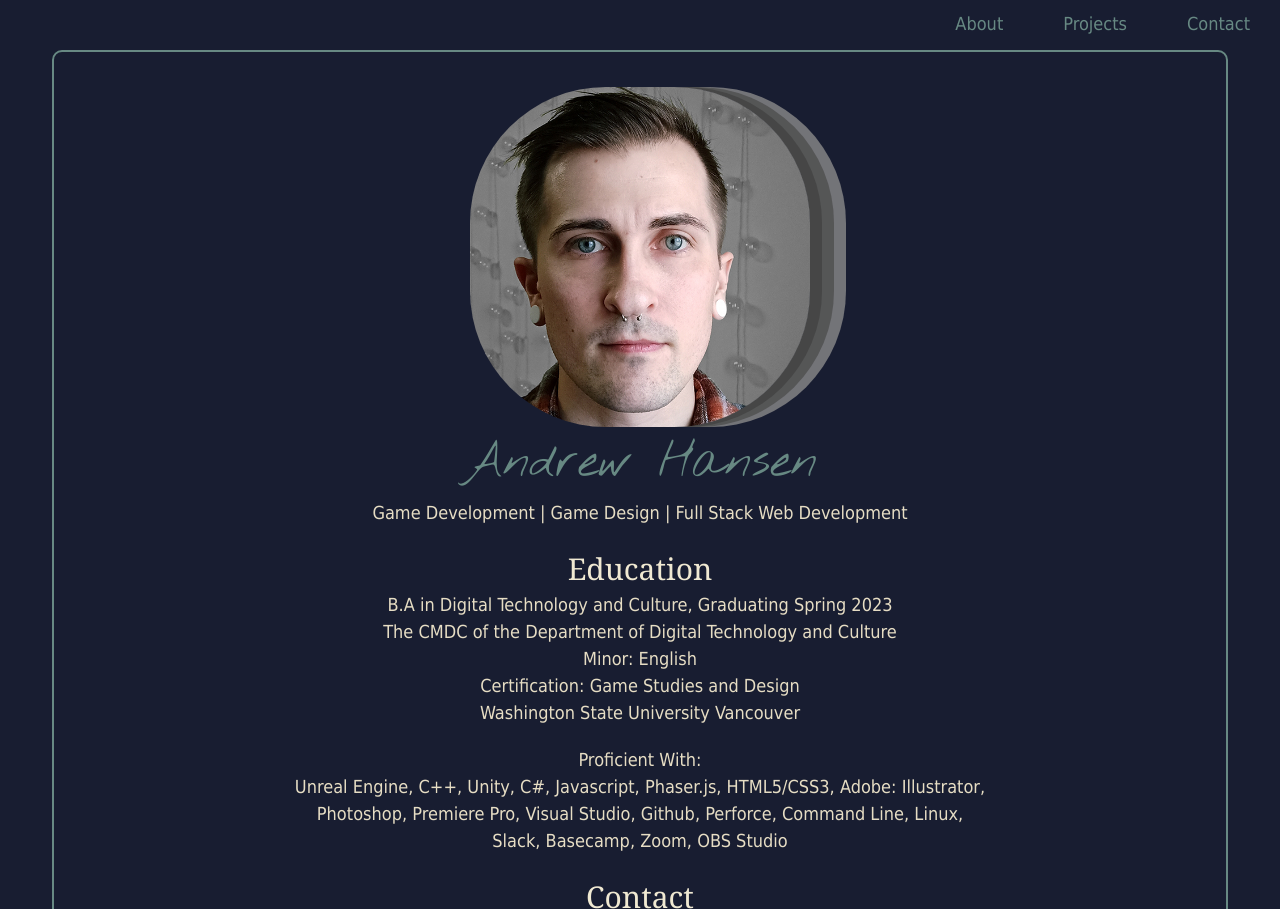
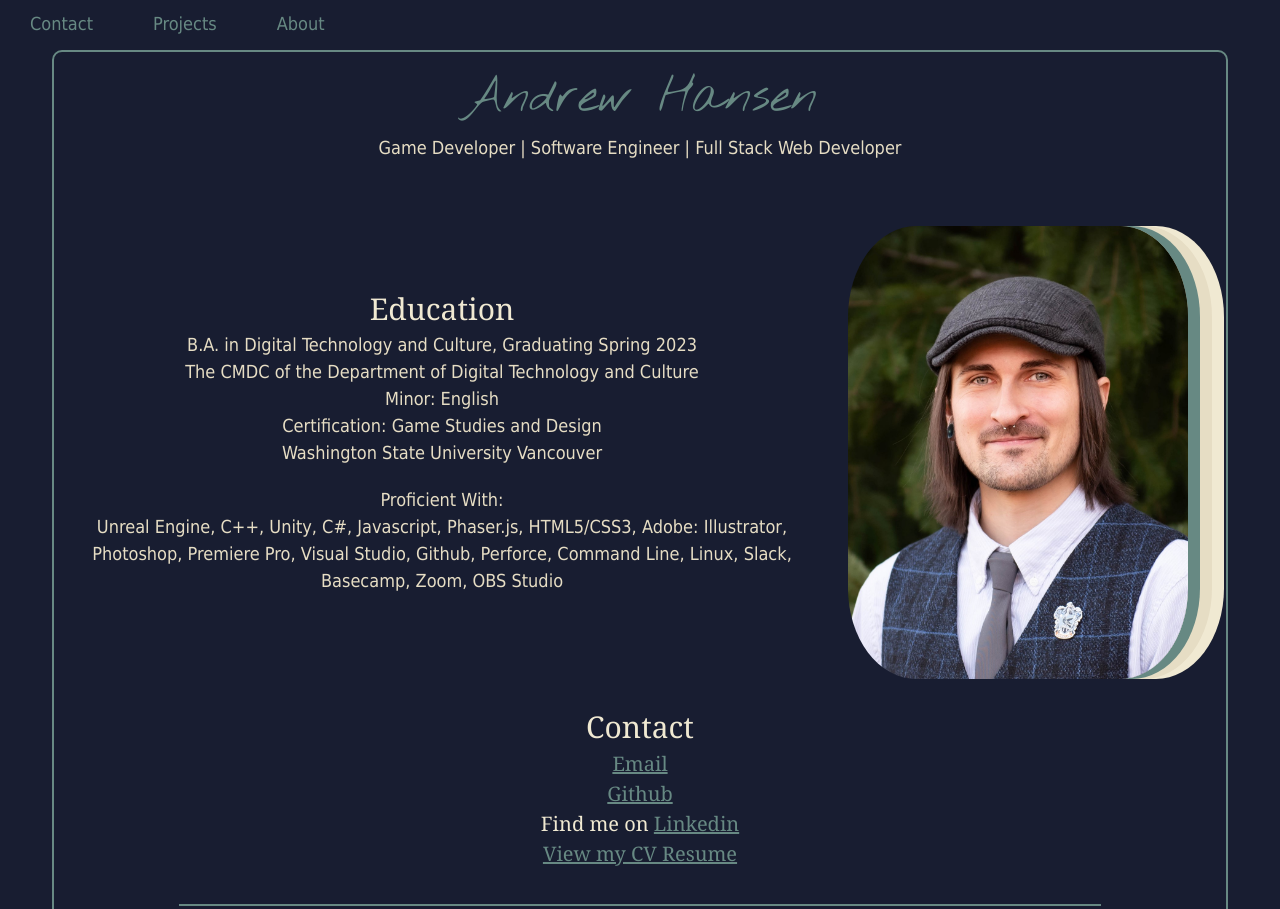
Before and after one commit to axolotliterature/portfolio, a plain HTML site: page index.html in a window 1280 px wide. Shown: the top 909 px of the page. Drawn offline with Linux system fonts and the light colour scheme.

Commit message:
replaced portrait, modified aboutMe grid, adjusted styling to fit

```diff
--- a/index.html
+++ b/index.html
@@ -9,7 +9,6 @@
     <link rel="icon" href="img/gbp_y.gif">
     <link rel="preconnect" href="https://fonts.gstatic.com">
 <link href="https://fonts.googleapis.com/css2?family=Nothing+You+Could+Do&display=swap" rel="stylesheet">
-<!-- <link href="https://cdn.jsdelivr.net/npm/bootstrap@5.0.1/dist/css/bootstrap.min.css" rel="stylesheet" integrity="sha384-+0n0xVW2eSR5OomGNYDnhzAbDsOXxcvSN1TPprVMTNDbiYZCxYbOOl7+AMvyTG2x" crossorigin="anonymous"> -->
 
 </head>
 
@@ -28,48 +27,46 @@
 
     <!-- page navigation anchor -->
     <a class="anchor" id="top"></a>
+    <div class="wrapper">
 
-    <div class="wrapper scroll-type-y-mandatory">
+        <div id="aboutMe-container">
 
-        <div class="container">
-
-            <div id="aboutTop" class="scroll child">
-                <img id="portrait" src="img/portrait.jpg" alt="Portrait of myself">
+            <div id="aboutTop">
                 <h1 class="name-title">Andrew Hansen</h1>
+                <p class="pad-bottom">Game Developer | Software Engineer | Full Stack Web Developer</p>
             </div>
 
-            <div id="aboutLeft" class="child">
-                <!-- <h1 class="page-title pad-bottom">About Me:</h1>  -->
-
-                <p class="pad-bottom">Game Development | Game Design | Full Stack Web Development</p>
-
+            <div id="aboutLeft">
                 <h2>Education</h2>
-                <p>B.A in Digital Technology and Culture, Graduating Spring 2023</p>
+                <p>B.A. in Digital Technology and Culture, Graduating Spring 2023</p>
                 <p>The CMDC of the Department of Digital Technology and Culture</p>
                 <p>Minor: English</p>
                 <p>Certification: Game Studies and Design</p>
                 <p class="pad-bottom">Washington State University Vancouver</p>
 
                 <p>Proficient With:</p>
-                <p class="pad-bottom">Unreal Engine, C++, Unity, C#, Javascript, Phaser.js, HTML5/CSS3, Adobe: Illustrator, Photoshop, Premiere Pro, Visual Studio, Github, Perforce, Command Line, Linux, Slack, Basecamp, Zoom, OBS Studio</p>
+                <p>Unreal Engine, C++, Unity, C#, Javascript, Phaser.js, HTML5/CSS3, Adobe: Illustrator, Photoshop, Premiere Pro, Visual Studio, Github, Perforce, Command Line, Linux, Slack, Basecamp, Zoom, OBS Studio</p>
             </div>
 
-            <div id="aboutRight" class="child">
+            <div id="aboutRight">
+                <img id="portrait" src="img/hansen-1-4x3.jpg" alt="Portrait of myself">
+            </div>
+
+            <div id="aboutBottom">
                 <h2>Contact</h2>
                 <h3><a href="mailto:andrewhansen.dev@gmail.com">Email</a></h3>
                 <h3><a href="https://github.com/axolotliterature" target="_blank">Github</a></h3>
                 <h3>Find me on <a href="https://www.linkedin.com/in/andrewhansen-dev/" target="_blank">Linkedin</a></h3>
-                <h3 class="pad-bottom"><a href="documents/Andrew-Hansen - CV Resume.pdf" target="_blank">View my CV Resume</a></h3>
+                <h3 class="pad-bottom"><a href="documents/andrew-hansen-resume.pdf" target="_blank">View my CV Resume</a></h3>
             </div>
 
         </div>
 
         <!-- page navigation anchor -->
         <a class="anchor" id="webDev"></a>
-
         <div class="separator"></div>
 
-        <div class="container">
+        <div id="projects-container">
 
             <div class="project scroll-snap">
                 <h2>DATA ENTRY: Portal (In Progress)</h2>
@@ -141,7 +138,7 @@
                 <h3><a href="mailto:andrewhansen.dev@gmail.com">Email</a></h3>
                 <h3><a href="https://github.com/axolotliterature" target="_blank">Github</a></h3>
                 <h3>Find me on <a href="https://www.linkedin.com/in/andrewhansen-dev/" target="_blank">Linkedin</a></h3>
-                <h3 class="pad-bottom"><a href="documents/Andrew-Hansen - CV Resume.pdf" target="_blank">View my CV Resume</a></h3>
+                <h3 class="pad-bottom"><a href="documents/andrew-hansen-resume.pdf" target="_blank">View my CV Resume</a></h3>
 
                 <h2>Thank you</h2>
                 <p>For your interest in my portfolio</p>
@@ -159,7 +156,7 @@
 
 
     <footer>
-        Andrew Hansen | February 2023
+        Andrew Hansen | April 2023
     </footer>
 
 
--- a/styles.css
+++ b/styles.css
@@ -101,6 +101,13 @@ html, body, div, span, applet, object, iframe,h1, h2, h3, h4, h5, h6, p, blockqu
     color: var(--lightBeige);
   }
 
+  .float-left {
+    float:left
+  }
+
+  .float-right {
+    float: right;
+  }
 
   /* --------------------------------------------------------- SPECIAL MODIFIERS */
 
@@ -131,6 +138,12 @@ html, body, div, span, applet, object, iframe,h1, h2, h3, h4, h5, h6, p, blockqu
 
   .italic {
     font-style: italic;
+  }
+
+  .flex-container {
+    display: flex;
+    flex-wrap: wrap;
+    justify-content: center;
   }
 
 
@@ -252,7 +265,7 @@ html, body, div, span, applet, object, iframe,h1, h2, h3, h4, h5, h6, p, blockqu
     }
 
     .main-nav li {
-      float: right;
+      float: left;
       display: inline;
       margin: 0 20px;
     }
@@ -275,61 +288,67 @@ html, body, div, span, applet, object, iframe,h1, h2, h3, h4, h5, h6, p, blockqu
 
   /* --------------------------------------------------------- HOME PAGE ----- */
 
-  .container {
+  #aboutMe-container {
     text-align: center;
+    max-width: 1500px;
     margin: 0px auto;
-    /* display: grid;
-    grid-template-columns: 3fr;
-    grid-template-rows: auto; */
+    display: grid;
+    grid-template-columns:auto auto auto auto;
+    grid-template-rows: auto auto auto;
   }
 
-  /* .parent {
-    display: flex;
-    height: 300px;
-  } */
-
-  /* .child {
-    width: 500px;
-    height: 100%;
-    margin: auto;
-  } */
-
   #aboutTop {
-    order: 1;
-    /* grid-column: 1 / span 3;
-    grid-row: 1 / span 1; */
+    width: auto;
+    grid-column: 1 / span 4;
+    grid-row: 1 / span 1;
   }
 
   #aboutLeft {
-    margin: 0 20%;
-    order: 2;
-    /* grid-column: 1 / span 2;
-    grid-row: 2 / span 1; */
+    max-width: 700px;
+    height: auto;
+    margin: auto auto;
+    padding: 20px 0px;
+    grid-column: 1 / span 2;
+    grid-row: 2 / span 1;
   }
 
   #aboutRight {
-    order: 3;
-    /* margin: 2px 2px;
-    padding: 2px 10px;
-    grid-column: 3 / span 1;
-    grid-row: 2 / span 1; */
+    max-width: 700px;
+    height: auto;
+    margin: auto auto;
+    padding: 20px 0px;
+    grid-column: 3 / span 2;
+    grid-row: 2 / span 1;
+  }
+
+  #aboutBottom {
+    width: auto;
+    padding: 5px 20px;
+    grid-column: 1 / span 4;
+    grid-row: 3 / span 1;
   }
 
   #portrait {
     display: block;
+    float: left;
     margin: 25px auto 0px auto;
     width: 100%;
     height: auto;
     max-width: 340px;
-    border-radius: 40%;
+    border-radius: 20%;
     -webkit-box-shadow:
-      12px 0 rgba(66, 66, 66, 0.788),
-      24px 0 rgba(78, 78, 78, 0.795),
-      36px 0 rgba(138, 138, 138, 0.801);
+      12px 0 var(--lightGreen),
+      24px 0 var(--darkBeige),
+      36px 0 var(--lightBeige);
     box-shadow:
-      12px 0 rgba(66, 66, 66, 0.788),
-      24px 0 rgba(78, 78, 78, 0.795),
-      36px 0 rgba(138, 138, 138, 0.801);
+      12px 0 var(--lightGreen),
+      24px 0 var(--darkBeige),
+      36px 0 var(--lightBeige);
+  }
+
+  #projects-container {
+    text-align: center;
+    margin: 0px auto;
   }
 
   .project {
```
Also changed, not shown: img/alien_pixel_wikimedia_commons.png (deleted), img/hamburgerorange.png (deleted), img/hansen-1-4x3.jpg (added), img/portrait.jpg (deleted), 2 other files.
